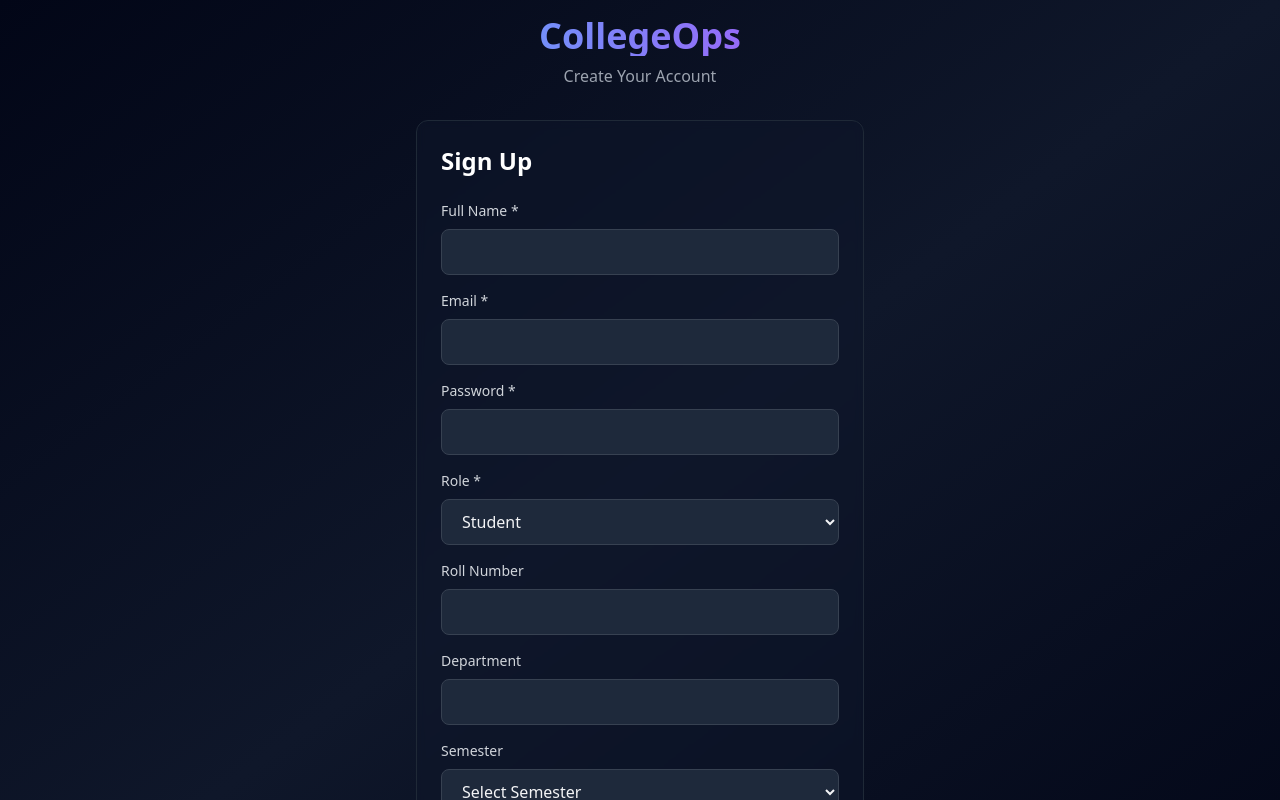
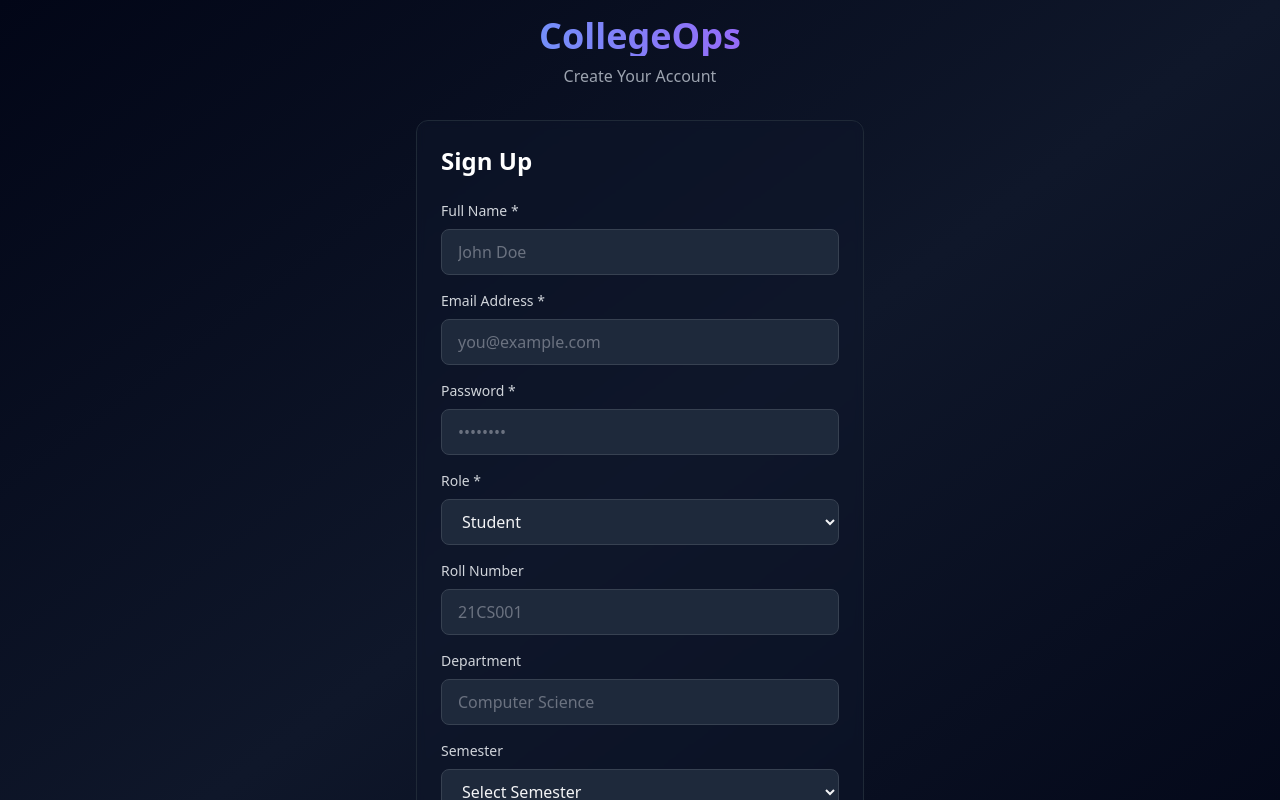
Before and after one commit to zennintoji29-create/frontend23, a React (Vite) app: page /register in a window 1280 px wide. Shown: the top 800 px of the page. Built offline with nearby package versions, Linux system fonts and the light colour scheme.

Commit message:
Update Register.jsx

```diff
--- a/src/pages/Register.jsx
+++ b/src/pages/Register.jsx
@@ -1,9 +1,7 @@
+
 import { useState } from 'react';
 import { useNavigate, Link } from 'react-router-dom';
 import { useAuth } from '../auth/AuthContext';
-
-// ⚠️ FRONTEND-ONLY ADMIN PASS (DEMO PURPOSE ONLY)
-const ADMIN_PASS = 'collegeops-admin-2025';
 
 const Register = () => {
   const [formData, setFormData] = useState({
@@ -14,9 +12,7 @@ const Register = () => {
     rollNumber: '',
     department: '',
     semester: '',
-    adminPass: '', // 👈 admin soft-lock field
   });
-
   const [error, setError] = useState('');
   const [loading, setLoading] = useState(false);
   const navigate = useNavigate();
@@ -32,7 +28,6 @@ const Register = () => {
     setError('');
     setLoading(true);
 
-    // Basic validation
     if (!formData.name || !formData.email || !formData.password) {
       setError('Please fill in all required fields');
       setLoading(false);
@@ -45,16 +40,6 @@ const Register = () => {
       return;
     }
 
-    // 🔒 ADMIN SOFT LOCK CHECK
-    if (formData.role === 'admin') {
-      if (formData.adminPass !== ADMIN_PASS) {
-        setError('Invalid admin pass');
-        setLoading(false);
-        return;
-      }
-    }
-
-    // Payload sent to backend
     const userData = {
       name: formData.name,
       email: formData.email,
@@ -65,9 +50,7 @@ const Register = () => {
     if (formData.role === 'student') {
       userData.rollNumber = formData.rollNumber;
       userData.department = formData.department;
-      userData.semester = formData.semester
-        ? parseInt(formData.semester)
-        : undefined;
+      userData.semester = formData.semester ? parseInt(formData.semester) : undefined;
     }
 
     const result = await register(userData);
@@ -109,17 +92,19 @@ const Register = () => {
                 value={formData.name}
                 onChange={handleChange}
                 className="input-field"
+                placeholder="John Doe"
               />
             </div>
 
             <div>
-              <label className="label">Email *</label>
+              <label className="label">Email Address *</label>
               <input
                 type="email"
                 name="email"
                 value={formData.email}
                 onChange={handleChange}
                 className="input-field"
+                placeholder="you@example.com"
               />
             </div>
 
@@ -131,6 +116,7 @@ const Register = () => {
                 value={formData.password}
                 onChange={handleChange}
                 className="input-field"
+                placeholder="••••••••"
               />
             </div>
 
@@ -147,22 +133,6 @@ const Register = () => {
               </select>
             </div>
 
-            {/* 🔐 Admin Pass Field */}
-            {formData.role === 'admin' && (
-              <div>
-                <label className="label">Admin Pass *</label>
-                <input
-                  type="password"
-                  name="adminPass"
-                  value={formData.adminPass}
-                  onChange={handleChange}
-                  className="input-field"
-                  placeholder="Enter admin pass"
-                />
-              </div>
-            )}
-
-            {/* Student-only fields */}
             {formData.role === 'student' && (
               <>
                 <div>
@@ -173,6 +143,7 @@ const Register = () => {
                     value={formData.rollNumber}
                     onChange={handleChange}
                     className="input-field"
+                    placeholder="21CS001"
                   />
                 </div>
 
@@ -184,6 +155,7 @@ const Register = () => {
                     value={formData.department}
                     onChange={handleChange}
                     className="input-field"
+                    placeholder="Computer Science"
                   />
                 </div>
 
@@ -196,7 +168,7 @@ const Register = () => {
                     className="input-field"
                   >
                     <option value="">Select Semester</option>
-                    {[1,2,3,4,5,6,7,8].map((sem) => (
+                    {[1, 2, 3, 4, 5, 6, 7, 8].map((sem) => (
                       <option key={sem} value={sem}>
                         Semester {sem}
                       </option>
@@ -206,14 +178,18 @@ const Register = () => {
               </>
             )}
 
-            <button type="submit" disabled={loading} className="btn-primary w-full">
+            <button
+              type="submit"
+              disabled={loading}
+              className="btn-primary w-full"
+            >
               {loading ? 'Creating account...' : 'Create Account'}
             </button>
           </form>
 
           <p className="mt-6 text-center text-gray-400 text-sm">
             Already have an account?{' '}
-            <Link to="/login" className="text-blue-400 hover:text-blue-300">
+            <Link to="/login" className="text-blue-400 hover:text-blue-300 font-medium">
               Sign in
             </Link>
           </p>
```
